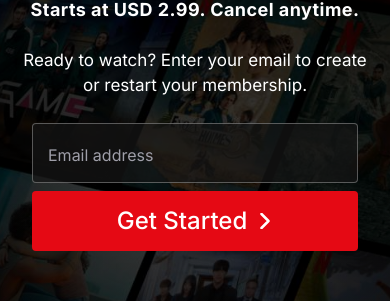
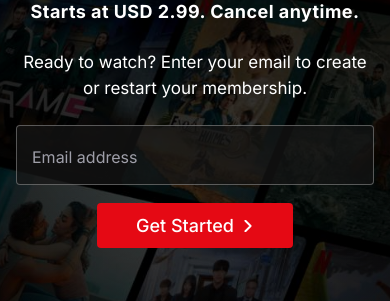
Before and after one commit to oshada-rashmika/netflix-lk-clone, a Next.js app: page / in a window 390 px wide. Shown: the part 377-678 px from the top of the page. Built offline with nearby package versions, Linux system fonts and the light colour scheme.

Commit message:
style(email-form): refine mobile layout layout-alignment, button scaling, and transitions

```diff
--- a/app/components/EmailForm.tsx
+++ b/app/components/EmailForm.tsx
@@ -15,9 +15,9 @@ export default function EmailForm({ idPrefix, className = "" }: EmailFormProps)
   return (
     <form
       onSubmit={handleSubmit}
-      className={`flex flex-col md:flex-row gap-2 justify-center items-center w-full px-4 md:px-0 ${className}`}
+      className={`flex flex-col md:flex-row gap-[18px] md:gap-2 justify-center w-full ${className}`}
     >
-      <div className="relative w-full md:flex-1 xl:w-[400px] max-w-[400px]">
+      <div className="relative w-full md:flex-1 xl:w-[400px] md:max-w-[400px]">
         <input
           type="email"
           id={`${idPrefix}-email`}
@@ -40,11 +40,11 @@ export default function EmailForm({ idPrefix, className = "" }: EmailFormProps)
 
       <button
         type="submit"
-        className="inline-flex h-[60px] w-full md:w-[210px] items-center justify-center gap-2.5 rounded-[4px] bg-[#E50914] px-6 text-2xl font-medium text-white transition-colors duration-150 hover:bg-[#C11119] whitespace-nowrap active:scale-[0.99] shrink-0"
+        className="inline-flex h-[45px] md:h-[60px] w-[55%] md:w-[210px] items-center justify-center gap-2 md:gap-2.5 rounded-[4px] bg-[#E50914] px-4 md:px-6 text-lg md:text-2xl font-medium text-white transition-all duration-300 hover:bg-[#C11119] whitespace-nowrap active:scale-[0.99] shrink-0"
       >
         <span>Get Started</span>
         <svg
-          className="w-4 h-4 text-white stroke-[2.5]"
+          className="w-3 h-3 md:w-4 md:h-4 text-white stroke-[2.5]"
           viewBox="0 0 16 16"
           fill="none"
           xmlns="http://www.w3.org/2000/svg"
--- a/app/components/FAQSection.tsx
+++ b/app/components/FAQSection.tsx
@@ -132,7 +132,7 @@ export default function FAQSection() {
           <p className="text-white font-normal text-[15px] mb-4">
             Ready to watch? Enter your email to create or restart your membership.
           </p>
-          <EmailForm idPrefix="faq" className="max-w-[800px] w-full" />
+          <EmailForm idPrefix="faq" className="max-w-[800px] w-full items-start md:items-center" />
         </div>
       </div>
     </section>
--- a/app/page.tsx
+++ b/app/page.tsx
@@ -76,7 +76,7 @@ export default function Home() {
               Ready to watch? Enter your email to create or restart your membership.
             </p>
 
-            <EmailForm idPrefix="hero" className="mt-6" />
+            <EmailForm idPrefix="hero" className="mt-6 items-center" />
           </div>
         </div>
 
```
